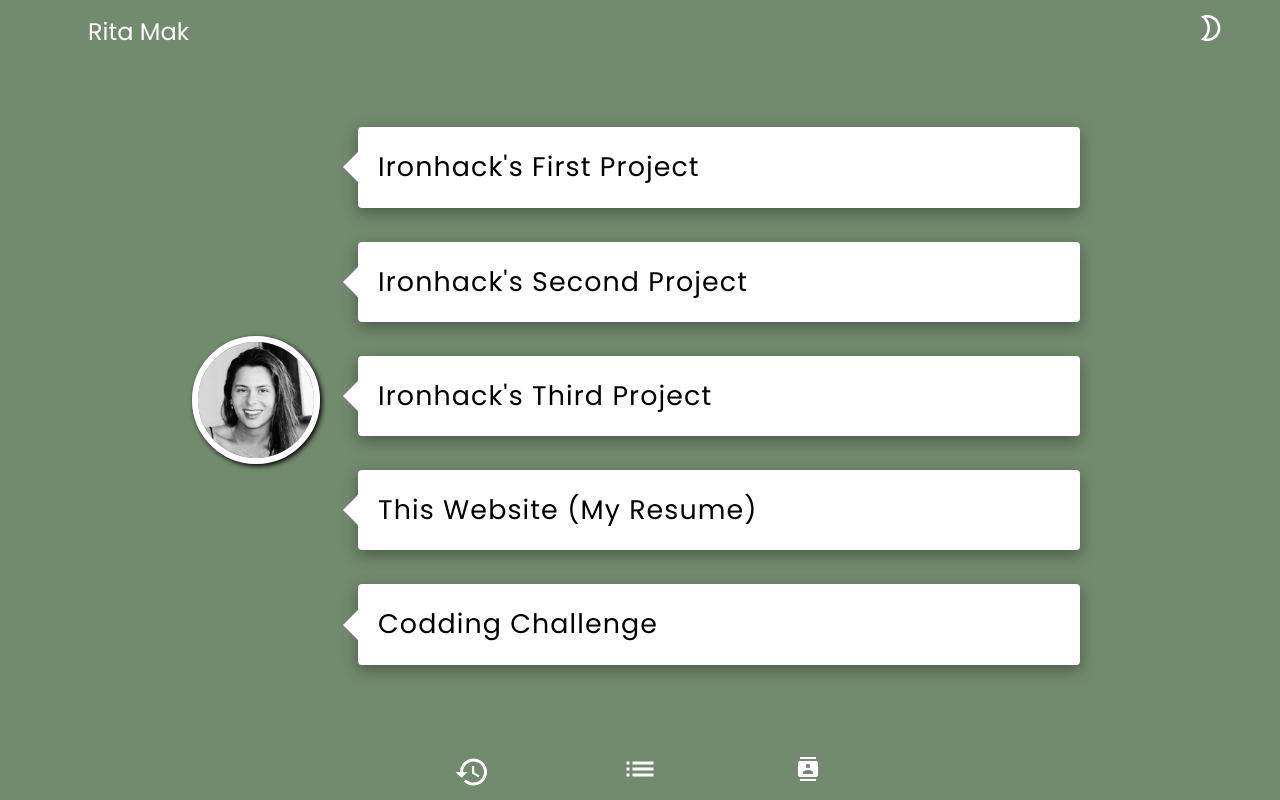
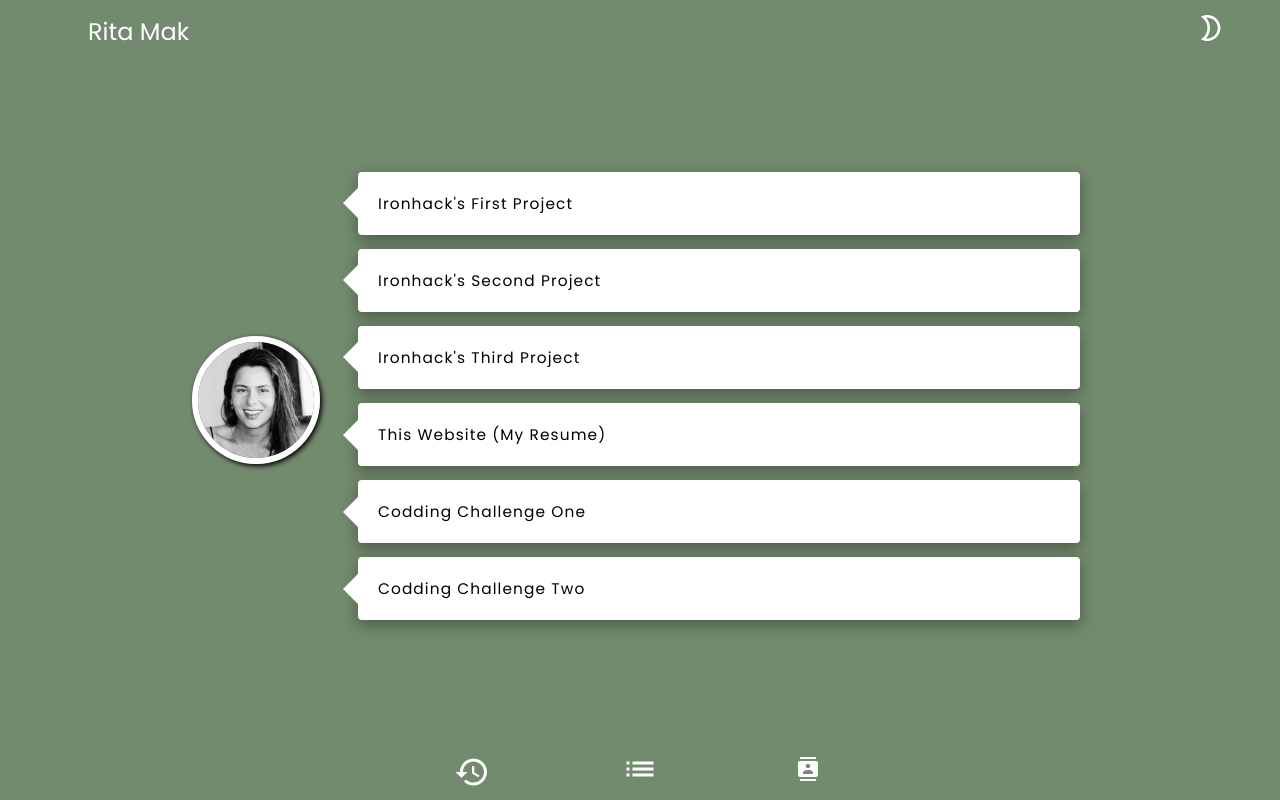
Before and after one commit to ritamak/rita-resume, a React (Create React App) app: page /projects in a window 1280 px wide. Built offline with nearby package versions, Linux system fonts and the light colour scheme.

Commit message:
added challenge two

```diff
--- a/src/components/Bubble.jsx
+++ b/src/components/Bubble.jsx
@@ -52,7 +52,7 @@ const StyledBubble = styled(Grid)`
 
   @media (min-width: 600px) {
     padding: 20px;
-    font-size: 0.7em;
+    font-size: 0.4em;
     line-height: 1.5em;
   }
 `;
--- a/src/pages/Projects.jsx
+++ b/src/pages/Projects.jsx
@@ -30,7 +30,7 @@ const BubbleWrapper = styled.section`
   font-family: "Poppins", sans-serif;
   width: 100%;
   @media (min-width: 600px) {
-    gap: 30px;
+    gap: 10px;
   }
 `;
 
@@ -70,6 +70,7 @@ const Projects = () => {
   const [openThird, setOpenThird] = useState(false);
   const [openFourth, setOpenFourth] = useState(false);
   const [openFifth, setOpenFifth] = useState(false);
+  const [openSixth, setOpenSixth] = useState(false);
 
   const handleClose = () => {
     setOpenFirst(false);
@@ -77,6 +78,7 @@ const Projects = () => {
     setOpenThird(false);
     setOpenFourth(false);
     setOpenFifth(false);
+    setOpenSixth(false);
   };
 
   const handleToggleOne = () => {
@@ -97,6 +99,10 @@ const Projects = () => {
 
   const handleToggleFive = () => {
     setOpenFifth(!openFifth);
+  };
+
+  const handleToggleSix = () => {
+    setOpenSixth(!openSixth);
   };
 
   const handleTimeout = () => {
@@ -230,7 +236,7 @@ const Projects = () => {
             </Backdrop>
 
             <Btn darkMode={darkMode} onClick={handleToggleFive}>
-              <Bubble>codding challenge </Bubble>
+              <Bubble>codding challenge one </Bubble>
             </Btn>
             <Backdrop
               sx={{
@@ -250,6 +256,31 @@ const Projects = () => {
                 link2title={"repo"}
               />
             </Backdrop>
+
+            <Btn darkMode={darkMode} onClick={handleToggleSix}>
+              <Bubble>codding challenge two </Bubble>
+            </Btn>
+            <Backdrop
+              sx={{
+                color: "#fff",
+                zIndex: (theme) => theme.zIndex.drawer + 1,
+              }}
+              open={openSixth}
+              onClick={handleClose}
+            >
+              <ProjectCard
+                projectTitle={"Codding Challenge "}
+                projectDescription={`A code challenge for Company X using Next.js, GraphQL, Apollo Client and React. For styling it was used Chakra UI and CSS modules.
+                You will have an input field where you can type any word of choice and you'll get an answer using the Micro Answer REST API (https://m3o.com/answer/).
+                You can switch between English and German.
+                You can also search for an answer by typing the word in the URL https://localhost:[YOUR_PORT]/[YOUR_WORD_OR_STRING]`}
+                projectTime={"2021-12-12"}
+                link1={"https://ritamak-challenge.vercel.app"}
+                link1title={"website"}
+                link2={"https://github.com/ritamak/challenge-two"}
+                link2title={"repo"}
+              />
+            </Backdrop>
           </BubbleWrapper>
         </Container>
       )}
```
